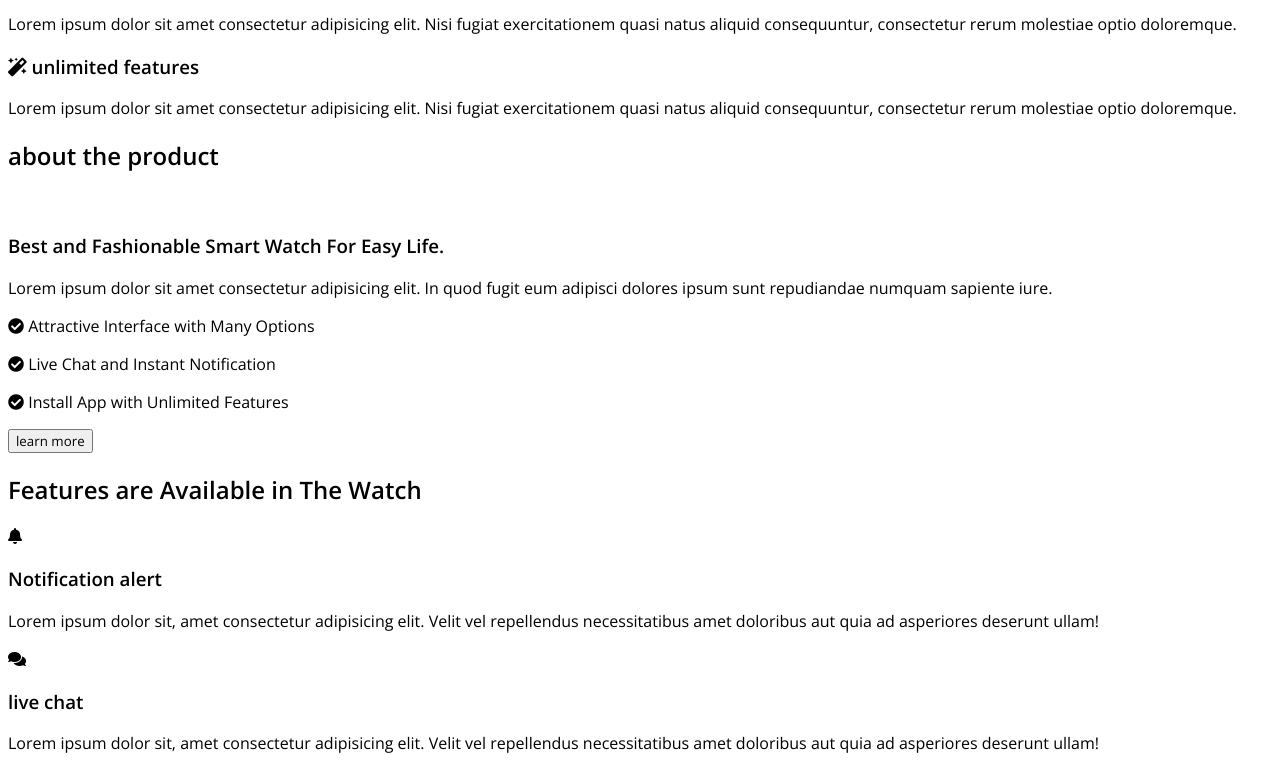
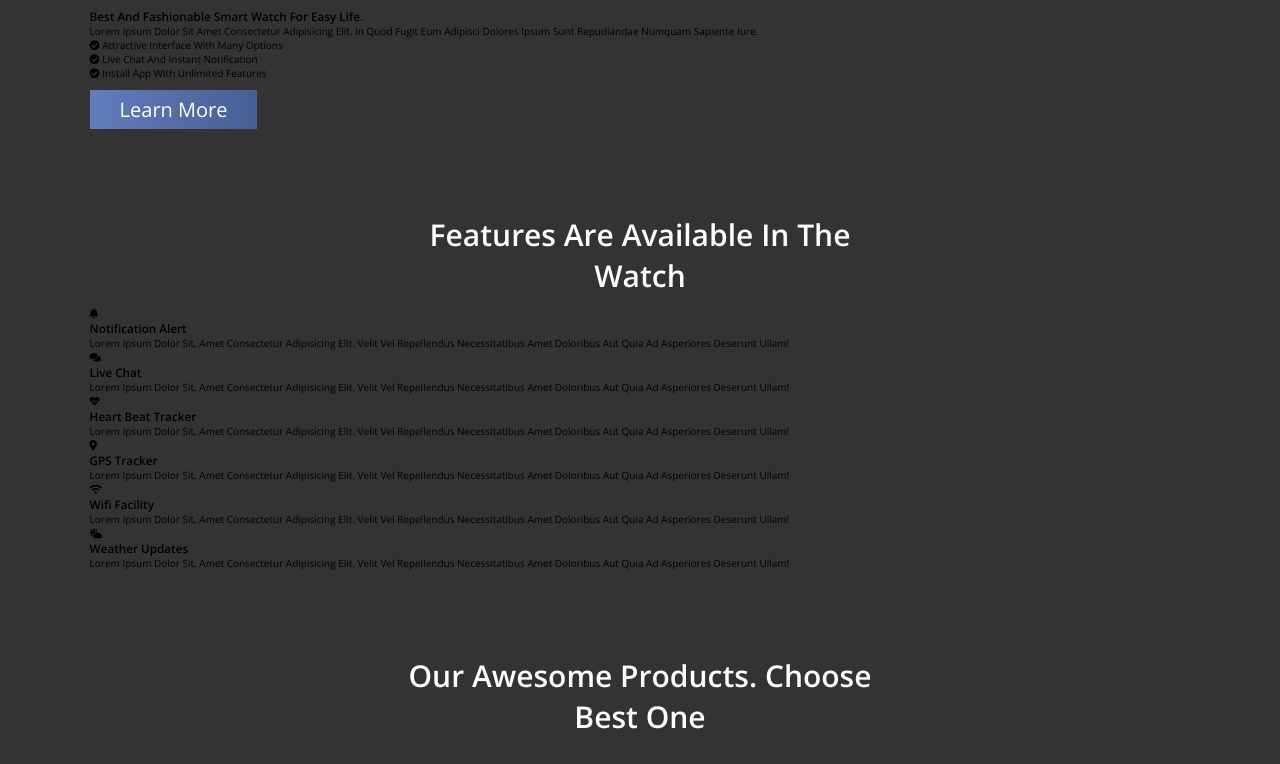
Before and after one commit to jayasurya7a/smartwatch-landing-page, a plain HTML site: page index.html in a window 1280 px wide. Shown: the part 648-1412 px from the top of the page. Drawn offline with nearby package versions, Linux system fonts and the light colour scheme; files that its build step writes are made by us from their sources; files whose address does not match are found by name.

Commit message:
added some css functionalities

```diff
--- a/style.css
+++ b/style.css
@@ -1,3 +1,56 @@
+:root{
+    --gradient:linear-gradient(90deg, #637CBB, #485E95);
+}
+
 *{
     font-family: 'Open Sans', sans-serif;
+    margin:0; padding:0;
+    box-sizing: border-box;
+    text-decoration: none;
+    outline:none;
+    text-transform: capitalize;
+    transition: all .2s linear;
 }
+
+*::selection{
+    background:#fff;
+    color:#333;
+}
+
+html{
+    font-size: 62.5%;
+    overflow-x: hidden;
+}
+
+body{
+    background:#333;
+}
+
+section{
+    padding:0 7%;
+}
+
+.btn{
+    padding:.6rem 3rem;
+    font-size: 2rem;
+    margin-top: 1rem;
+    cursor: pointer;
+    border:none;
+    background:var(--gradient);
+    color:#fff;
+}
+
+.btn:hover{
+    background:#fff;
+    color:#333;
+}
+
+.heading{
+    text-align: center;
+    font-size: 3rem;
+    color:#fff;
+    padding:1rem;
+    padding-top: 8.5rem;
+    width:50rem;
+    margin:0 auto;
+}
```
